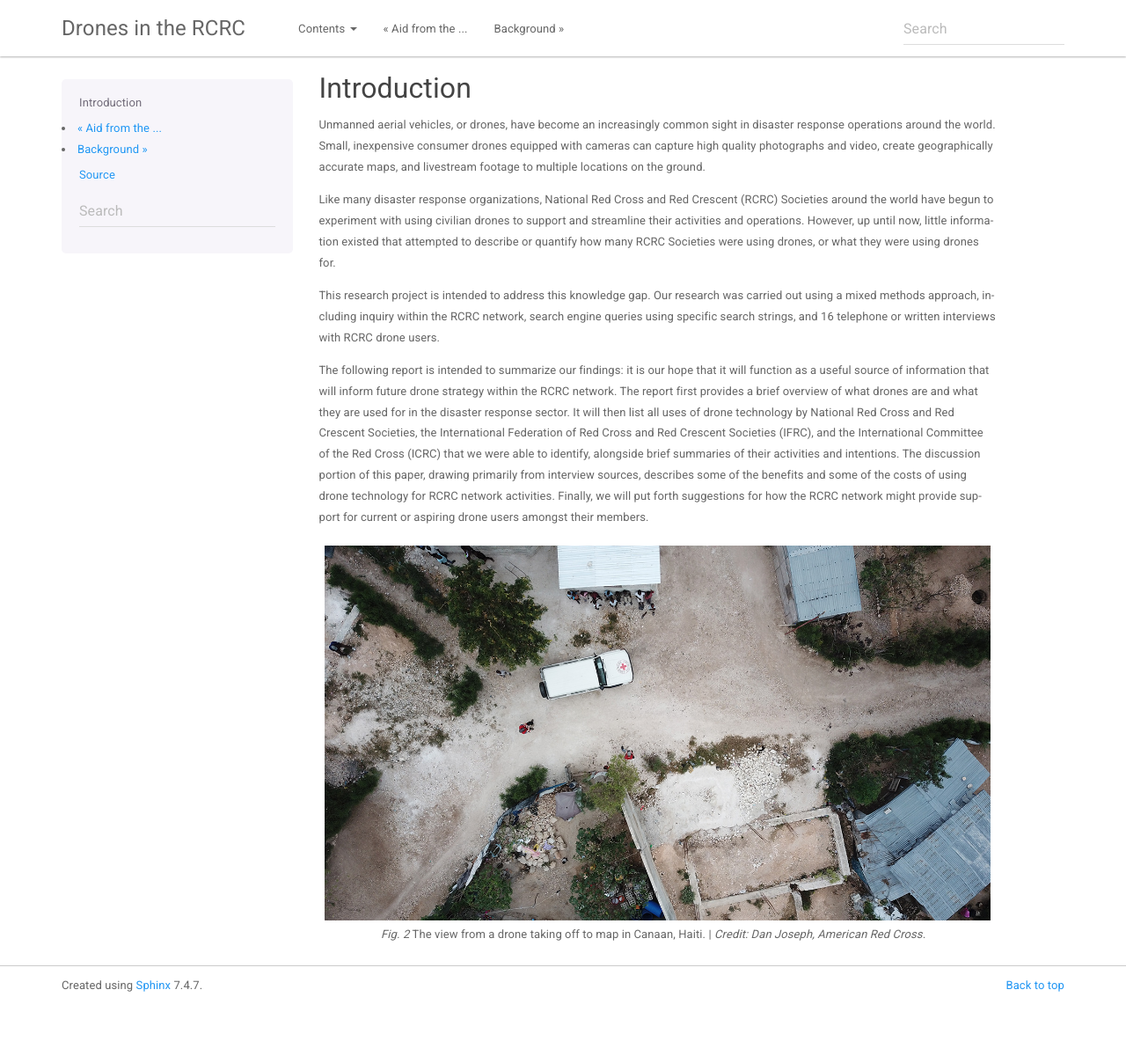
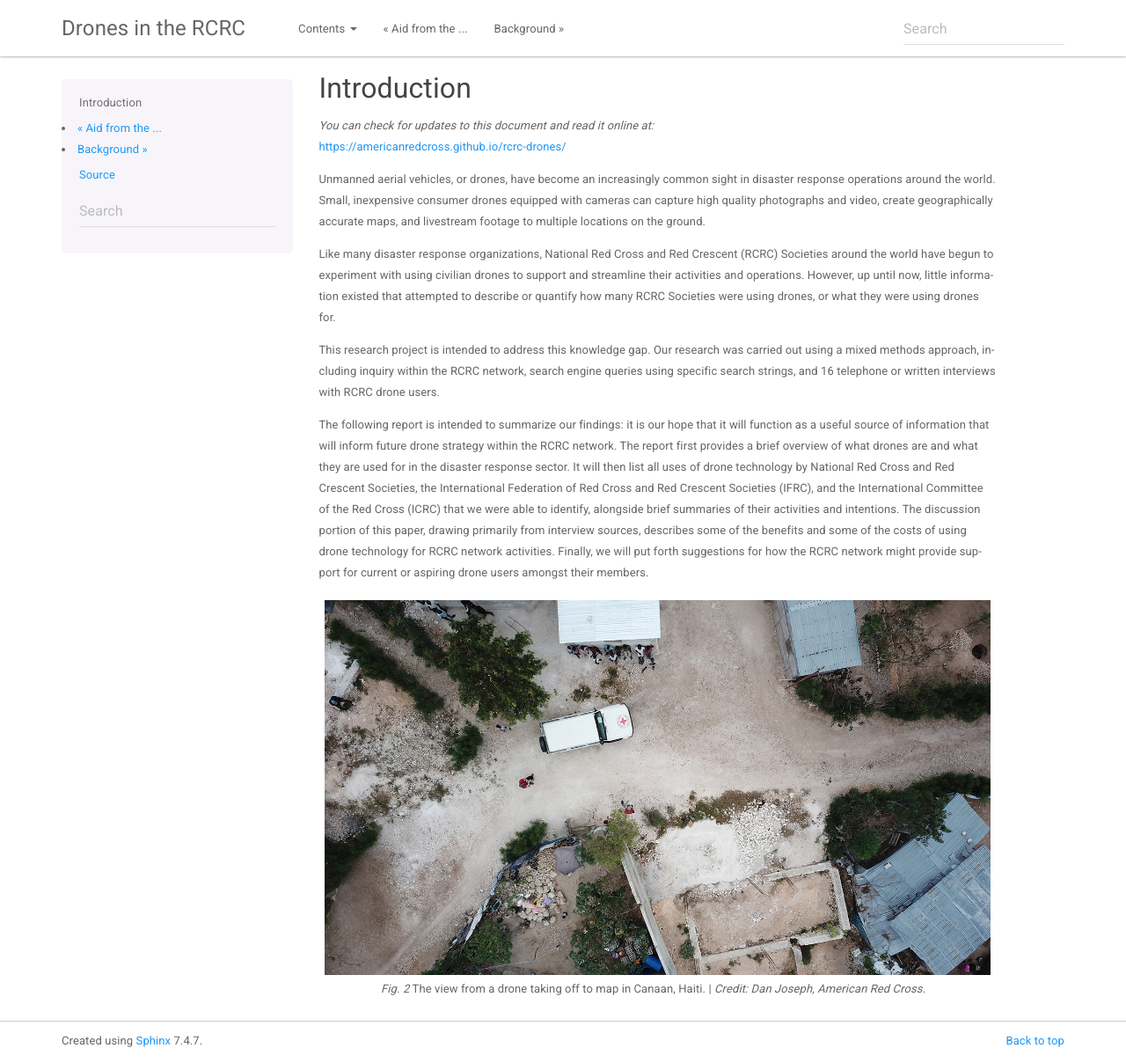
Before and after one commit to AmericanRedCross/rcrc-drones, a Sphinx documentation site: the page built from source/introduction.rst, in a window 1280 px wide and 1208 px high. Shown: the whole window at 88% size. Built offline with Sphinx 7.4.7, drawn with Linux system fonts in a browser that asks for light colours.

Commit message:
add website link to pdf

```diff
--- a/source/introduction.rst
+++ b/source/introduction.rst
@@ -3,6 +3,9 @@
 ############
 Introduction
 ############
+
+| *You can check for updates to this document and read it online at:*
+| https://americanredcross.github.io/rcrc-drones/
 
 Unmanned aerial vehicles, or drones, have become an increasingly common sight in disaster response operations around the world. Small, inexpensive consumer drones equipped with cameras can capture high quality photographs and video, create geographically accurate maps, and livestream footage to multiple locations on the ground.
 
```
